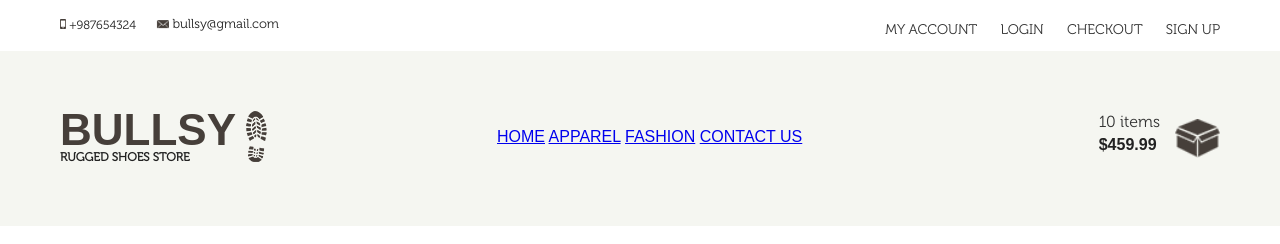
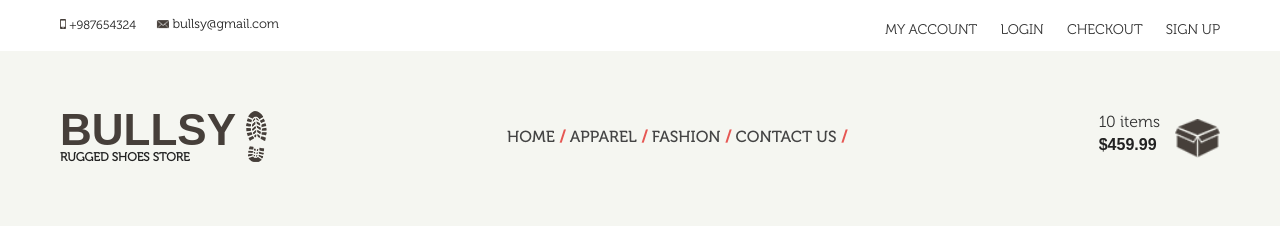
Before and after one commit to Keiza0/KamilJarzabek_Block6, a plain HTML site: page index.html in a window 1280 px wide. Shown: the top 244 px of the page. Drawn offline with nearby package versions, Linux system fonts and the light colour scheme; a script that the page names is missing.

Commit message:
Update style.css

```diff
--- a/css/style.css
+++ b/css/style.css
@@ -150,18 +150,14 @@
 	padding-top: 0px;
 	padding-left: 10px;
 }
-
-.navigation {
-	padding-top: 15px;
-}
-
+/*
 .navigation ul {
 	list-style: none;
 	margin: 0;
 	padding: 0;
 }
 
-.navigation ul li {
+.navigation {
 	display: inline-block;
 	margin-left: 10px;
 }
@@ -176,11 +172,41 @@
 .navigation ul li a:hover {
 	color: #666;
 }
+*/
+.navigation {
+	padding-top: 15px;
+	display: inline-block;
+	margin-left: 10px;
+}
 
-.slash {
+.navigation a {
+	display: inline-block;
+	color: #444;
+	text-decoration: none;
+	font-family: m500;
+}
+
+.navigation a:hover {
+	color: #666;
+	display: inline-block;
+}
+
+.navigation a:after {
+	margin-left: 5px;
+	content: "/";
 	color: #E65753;
 	font-weight: bold;
+	display: inline-block;
 }
+
+/*
+.slash:after {
+	content: "/";
+	color: #E65753;
+	font-weight: bold;
+	display: inline;
+}
+*/
 
 .cart_text {
 	margin-right: 15px;
```
